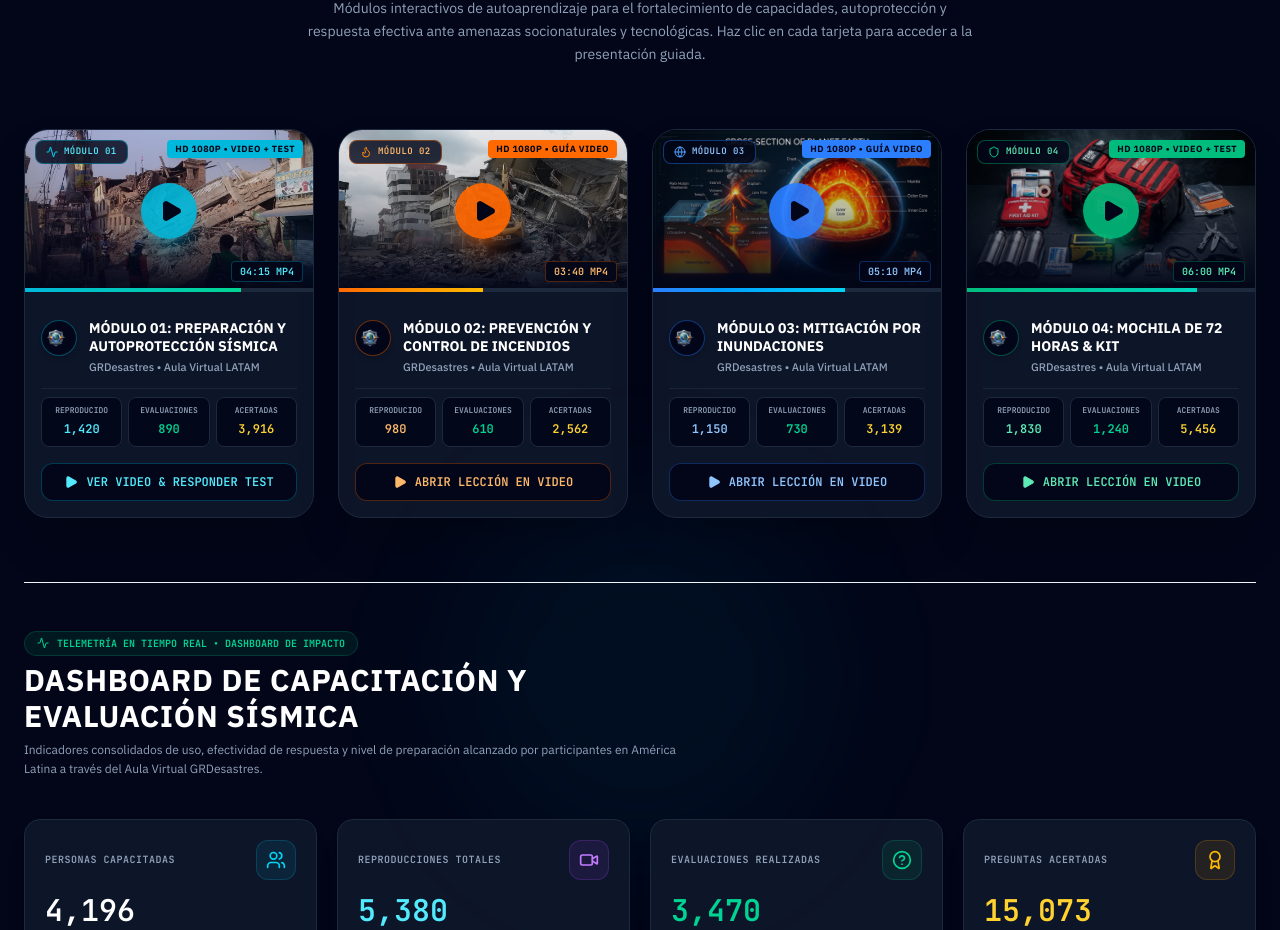
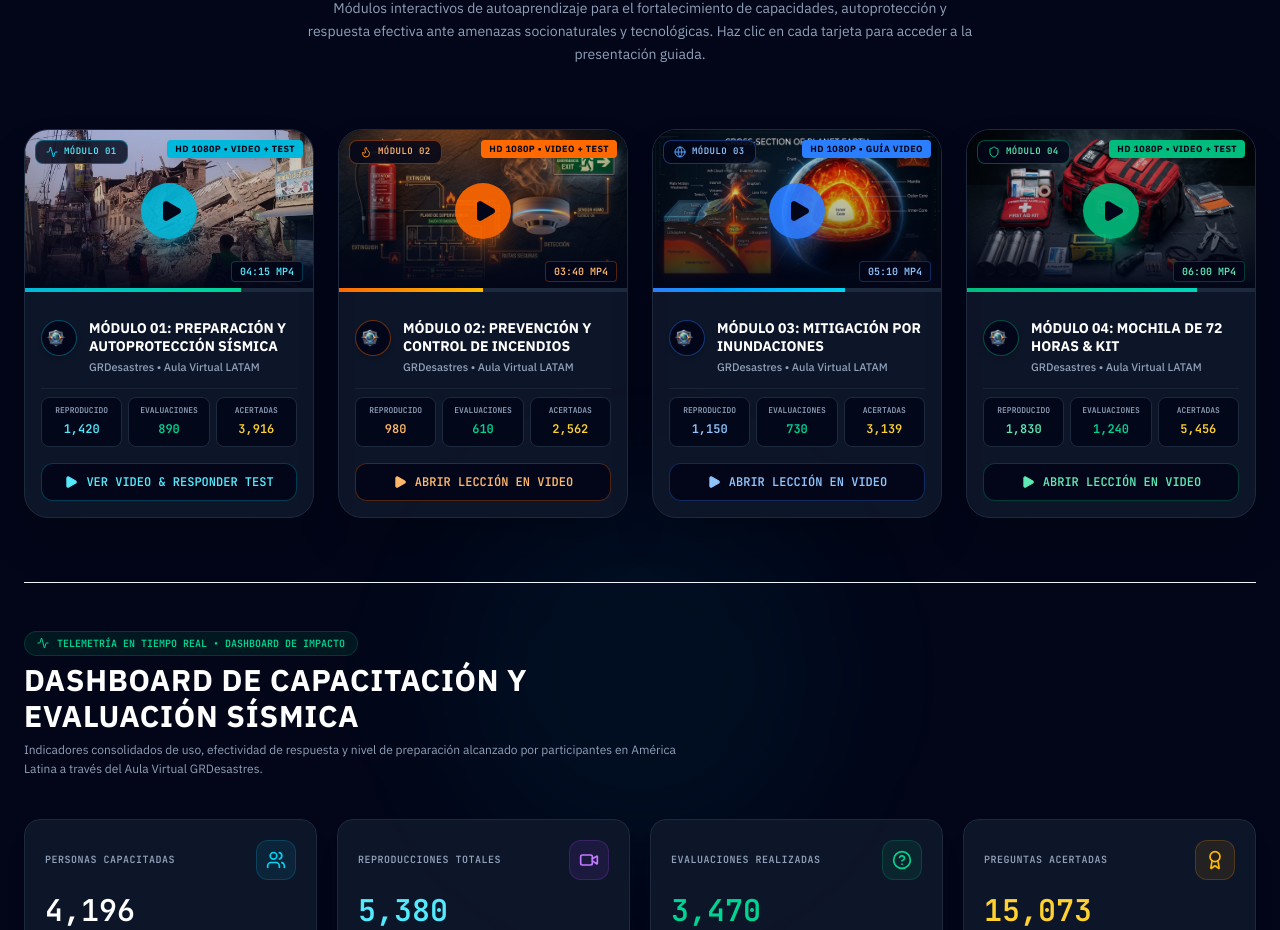
Before and after one commit to geologol-max/sismorisk-latam, a React (Vite) app: page / in a window 1280 px wide. Shown: the part 916-1846 px from the top of the page. Built offline with nearby package versions, Linux system fonts and the light colour scheme.

Commit message:
Incluir video Plano de Supervivencia en el Modulo 02 de Incendios y actualizar miniatura 16:9 con infografia de extintores y sensor de humo

```diff
--- a/src/components/LandingPage.tsx
+++ b/src/components/LandingPage.tsx
@@ -63,6 +63,7 @@ import jairoNepalClose from "../assets/jairo_nepal_close.jpg";
 import jairoEcuadorCollapse from "../assets/jairo_ecuador_collapse.jpg";
 import grdesastresLogo from "../assets/grdesastres_logo.png";
 import emergencyKitHero from "../assets/emergency_kit_hero.jpg";
+import firePreventionHero from "../assets/fire_prevention_hero.jpg";
 
 interface LandingPageProps {
   onNavigate: (tab: "inicio" | "modelo" | "espectro" | "vulnerabilidad" | "fema" | "gndt" | "simulador") => void;
@@ -1106,7 +1107,7 @@ export default function LandingPage({
               <div className="space-y-3">
                 <div className="relative aspect-video w-full overflow-hidden bg-slate-950">
                   <img
-                    src={collapsedBuilding}
+                    src={firePreventionHero}
                     alt="Miniatura Módulo 02: Incendios"
                     className="w-full h-full object-cover group-hover:scale-105 transition-transform duration-500 opacity-90 group-hover:opacity-100"
                   />
@@ -1116,7 +1117,7 @@ export default function LandingPage({
                     <span className="text-[9px] font-mono font-bold text-orange-300 uppercase tracking-wider">Módulo 02</span>
                   </div>
                   <div className="absolute top-2.5 right-2.5 bg-orange-500 text-slate-950 font-black text-[9px] uppercase px-2 py-0.5 rounded tracking-wider shadow-lg">
-                    HD 1080p • GUÍA VIDEO
+                    HD 1080p • VIDEO + TEST
                   </div>
                   <div className="absolute inset-0 flex items-center justify-center">
                     <div className="w-14 h-14 rounded-full bg-orange-500/90 text-slate-950 flex items-center justify-center shadow-xl shadow-orange-500/30 group-hover:scale-110 group-hover:bg-orange-400 transition-all duration-300">
@@ -2959,10 +2960,10 @@ export default function LandingPage({
                       }
                     : selectedAulaTopic === "incendios"
                     ? {
-                        videoUrl: "https://res.cloudinary.com/rtzau8g7/video/upload/v1786498008/Preparaci%C3%B3n_ante_Sismos_n26b0x.mp4",
-                        poster: collapsedBuilding,
+                        videoUrl: "https://res.cloudinary.com/rtzau8g7/video/upload/v1786501027/Plano_de_Supervivencia_w7cx73.mp4",
+                        poster: firePreventionHero,
                         badge: "Videolección Oficial • Módulo 02: Incendios",
-                        title: "Prevención y Control de Incendios Estructurales",
+                        title: "Plano de Supervivencia & Prevención de Incendios Estructurales",
                         duration: "03:40 min"
                       }
                     : selectedAulaTopic === "inundaciones"
```
Also changed, not shown: src/assets/fire_prevention_hero.jpg (added).
